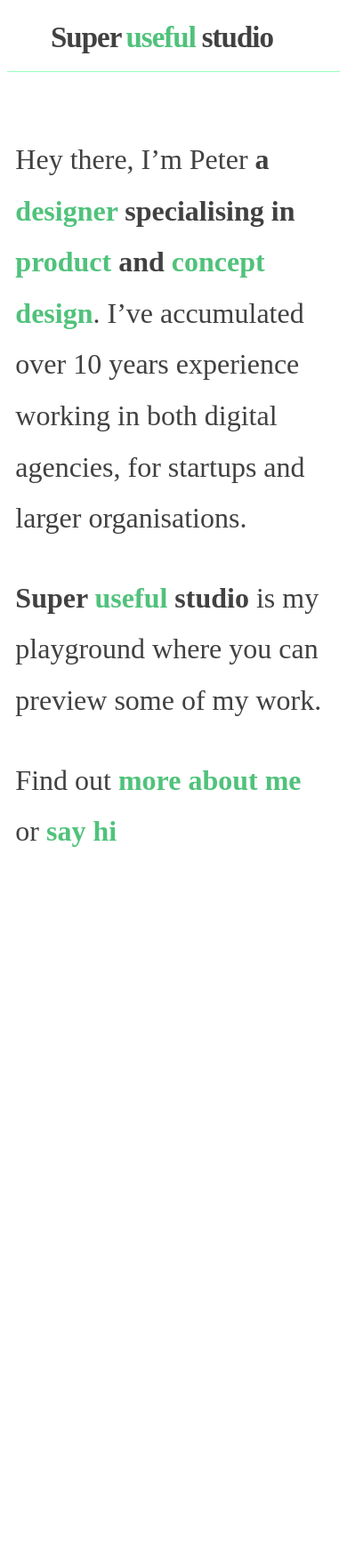
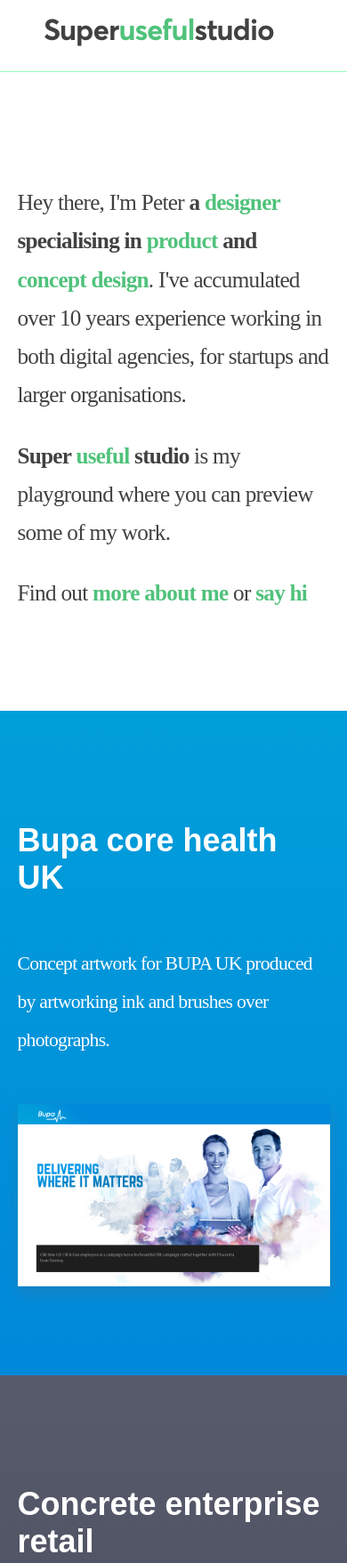
Before and after one commit to superusefulstudio/superusefulstudio.github.io, a plain HTML site: page index.html in a window 390 px wide. Shown: the top 1757 px of the page at 89% size. Before the commit the page ends 1034 px from the top, so only its background shows below. Drawn offline with Linux system fonts and the light colour scheme; a web font is replaced by a local one.

Commit message:
Adding some case studios and still testing CSS and media queries

```diff
--- a/css/style.css
+++ b/css/style.css
@@ -1,6 +1,27 @@
 html{
-    font-size: 16px;
-    color: #414141
+    font-size: 18px;
+    color: #414141;
+    font-family: Arial, Helvetica, sans-serif;
+    -webkit-text-size-adjust: 100%;
+    -webkit-font-smoothing: antialiased;
+    -moz-osx-font-smoothing: grayscale;
+    text-rendering: optimizeLegibility;
+}
+
+body{
+    box-sizing: content-box;
+    padding: 0;
+    margin: 0;
+}
+v
+h1,h2,h3,h4,h5,h6{
+    font-size: 2rem;
+    margin: 0;
+    padding: 0;
+}
+
+h1{
+    margin-bottom: 3rem;
 }
 
 
@@ -19,9 +40,11 @@ p {
     font-family: 'OrkneyLight';
     font-weight: light;
     font-style: normal;
-    font-size: 1.8em;
-    line-height: 1.6em;
-    margin-bottom: 0.6em;
+    font-size: 1.4rem;
+    line-height: 2.4rem;
+    margin-bottom: 0.6rem;
+    padding: 0;
+    letter-spacing: -0.04rem;
  }
 
  b{
@@ -41,6 +64,7 @@ p {
     font-style: normal;
     color: #414141;
     font-size: 2.4em;
+    background-repeat: no-repeat;
 }
 
 .topbar{
@@ -48,67 +72,141 @@ p {
     border-bottom: 1px solid #96FFBE;
 }
 
+.studio-logo
+{
+    background-image: url('../logo/Superusefulstudio.png');
+    background-repeat: no-repeat;
+    width: 280px;
+    height: 40px;
+}
+
 .mainintro
 {
-    width: 60%;
-    margin: 200px auto;
-    text-align: left;
     animation: fadein 3s;
     -moz-animation: fadein 3s; /* Firefox */
     -webkit-animation: fadein 3s; /* Safari and Chrome */
     -o-animation: fadein 3s; /* Opera */
 }
 
+.container{
+    width: 66%;
+    max-width: 1200px;
+    margin: 0px auto;
+    text-align: left;
+    padding-top: 100px;
+    padding-bottom: 100px;
+}
 
-@keyframes fadein {
-    from {
-        opacity:0;
+
+.showcase {
+    display: block;
+    margin: 0;
+    padding: 0;
+    width: 100%;
 }
-    to {
-        opacity:1;
+
+.showcase .container h1{
+    font-size: 2rem;
 }
+
+.showcase .container p{
+    font-size: 1.2rem;
 }
-@-moz-keyframes fadein { /* Firefox */
-    from {
-        opacity:0;
+
+.showcase .container img
+{
+    display: block;
+    margin-top: 50px;
 }
-    to {
-        opacity:1;
+
+
+.bupa {
+    background-image: linear-gradient(180deg, #019FDA 0%, #0088DA 100%);
 }
+
+.concrete{
+    background-image: linear-gradient(180deg, #575A6B 2%, #3D4251 100%);
 }
-@-webkit-keyframes fadein { /* Safari and Chrome */
-    from {
-        opacity:0;
+
+.bupa .container > *, .concrete .container > *
+{
+    color: white;
 }
-    to {
-        opacity:1;
+
+
+.shadow_bupa {
+    box-shadow: 0 8px 17px 0 rgba(84,110,147,0.30);
  }
-}
-@-o-keyframes fadein { /* Opera */
-    from {
-        opacity:0;
-    }
-    to {
-        opacity: 1;
-    }
+
+ .shadow_concrete {
+    box-shadow: 0 7px 15px 0 rgba(0,0,0,0.30);
  }
 
 
 
 
-/* On screens that are 600px or less, set the background color to olive */
-@media screen and (max-width: 600px) {
 
-    .mainintro
+
+
+
+@media only screen and (max-width : 900px) {
+
+    .container{
+        width: 90%;
+        max-width: 1200px;
+        margin: 0px auto;
+        text-align: left;
+        padding-top: 100px;
+        padding-bottom: 100px;
+    }
+
+}
+
+
+
+
+/* iPhone XR*/
+@media only screen
+    and (device-width : 414px)
+    and (device-height : 896px)
+    and (-webkit-device-pixel-ratio : 2)
     {
-        width: 95%;
-        margin: 70px auto;
+
+    .container{
+        width: 90%;
+        margin: 0px auto;
+        text-align: left;
+        padding-top: 150px;
+        padding-bottom: 200px;
+    }
+
+    b{
+        letter-spacing: -0.08rem;
     }
 
     p {
-        font-size: 2em;
-        line-height: 1.8em;
-        margin-bottom: 1em;
+        font-size: 2.8rem;
+        line-height: 4.8rem;
+
+     }
+
+
+
+    .showcase .container h1{
+        font-size: 3.6rem;
+    }
+
+    .showcase .container p{
+        font-size: 2.4rem;
+        line-height: 4.8rem;
+    }
+
+     .studio-logo
+     {
+         background-image: url('../logo/Superusefulstudio@2x.png');
+         background-repeat: no-repeat;
+         width: 814px;
+         height: 100px;
      }
 
   }
--- /dev/null
+++ b/css/transitions.css
@@ -0,0 +1,32 @@
+@keyframes fadein {
+    from {
+        opacity:0;
+    }
+    to {
+        opacity:1;
+    }
+}
+@-moz-keyframes fadein { /* Firefox */
+    from {
+        opacity:0;
+    }
+    to {
+        opacity:1;
+    }
+}
+@-webkit-keyframes fadein { /* Safari and Chrome */
+    from {
+        opacity:0;
+    }
+    to {
+        opacity:1;
+    }
+}
+@-o-keyframes fadein { /* Opera */
+    from {
+        opacity:0;
+    }
+    to {
+        opacity: 1;
+    }
+}
--- a/index.html
+++ b/index.html
@@ -2,22 +2,55 @@
 <head>
 
         <link rel="stylesheet" media="screen" href="https://fontlibrary.org/face/orkney" type="text/css"/>
-    <link rel="stylesheet" href="./css/style.css">
+        <link rel="stylesheet" href="./css/transitions.css">
+        <link rel="stylesheet" href="./css/style.css">
     <title>Super Useful Studio</title>
-</head/>
+</head>
 <body>
 
     <div class="topbar">
-        <div class="studio-logo"><img src="./logo/Super-useful-studio-logo.svg" alt="Super Useful Studio"/></div>
+        <div class="studio-logo"></div>
     </div>
 
-    <div class="container">
 
-        <div class="mainintro">
-            <p>Hey there, I’m Peter <b>a <span class="green">designer</span> specialising in <span class="green">product</span> and <span class="green">concept design</span></span></b>. I’ve accumulated over 10 years experience working in both digital agencies, for startups and larger organisations.</p>
-            <p><b>Super <span class="green">useful</span> studio</b> is my playground where you can preview some of my work. </p>
-            <p>Find out <b><span class="green">more about me</span></b> or <b><span class="green">say hi</span></b></p>
+
+    <div class="container mainintro">
+        <p>Hey there, I&#39;m Peter <b>a <span class="green">designer</span> specialising in <span class="green">product</span> and <span class="green">concept design</span></span></b>. I&#39;ve accumulated over 10 years experience working in both digital agencies, for startups and larger organisations.</p>
+        <p><b>Super <span class="green">useful</span> studio</b> is my playground where you can preview some of my work. </p>
+        <p>Find out <b><span class="green">more about me</span></b> or <b><span class="green">say hi</span></b></p>
+    </div>
+
+
+
+    <div class="showcase bupa">
+
+        <div class="container">
+            <h1>Bupa core health UK</h1>
+
+            <p>Concept artwork for BUPA UK produced by artworking ink and brushes over photographs.</p>
+
+            <div class="showpiece">
+                <img src="./showcases/BUPA_UK_Concept.png" class="shadow_bupa" width="100%" alt="Bupa concept design"/>
+            </div>
         </div>
+
     </div>
+
+
+
+    <div class="showcase concrete">
+
+            <div class="container">
+                <h1>Concrete enterprise retail</h1>
+
+                <p>Initially started off as design concepting initiative working with the product team. Where I then took over from the UX Agency and helped define their new enterprise retail platform from the ground up. This was an awesome project and team of people to work with. </p>
+
+                <div class="showpiece">
+                    <img src="./showcases/ConcreteRetail_UK_Sample_1_2x.png" class="shadow_concrete" width="100%" alt="Contrete retail UI - Dragging and dropping files or images"/>
+                </div>
+            </div>
+
+        </div>
+
 </body>
 </html>
```
Also changed, not shown: showcases/BUPA_UK_Concept.png (added), showcases/ConcreteRetail_UK_Sample_1_1x.png (added), showcases/ConcreteRetail_UK_Sample_1_2x.png (added), showcases/ConcreteRetail_UK_Sample_1_3x.png (added). Lines whose indentation alone changed are shown as unchanged.
